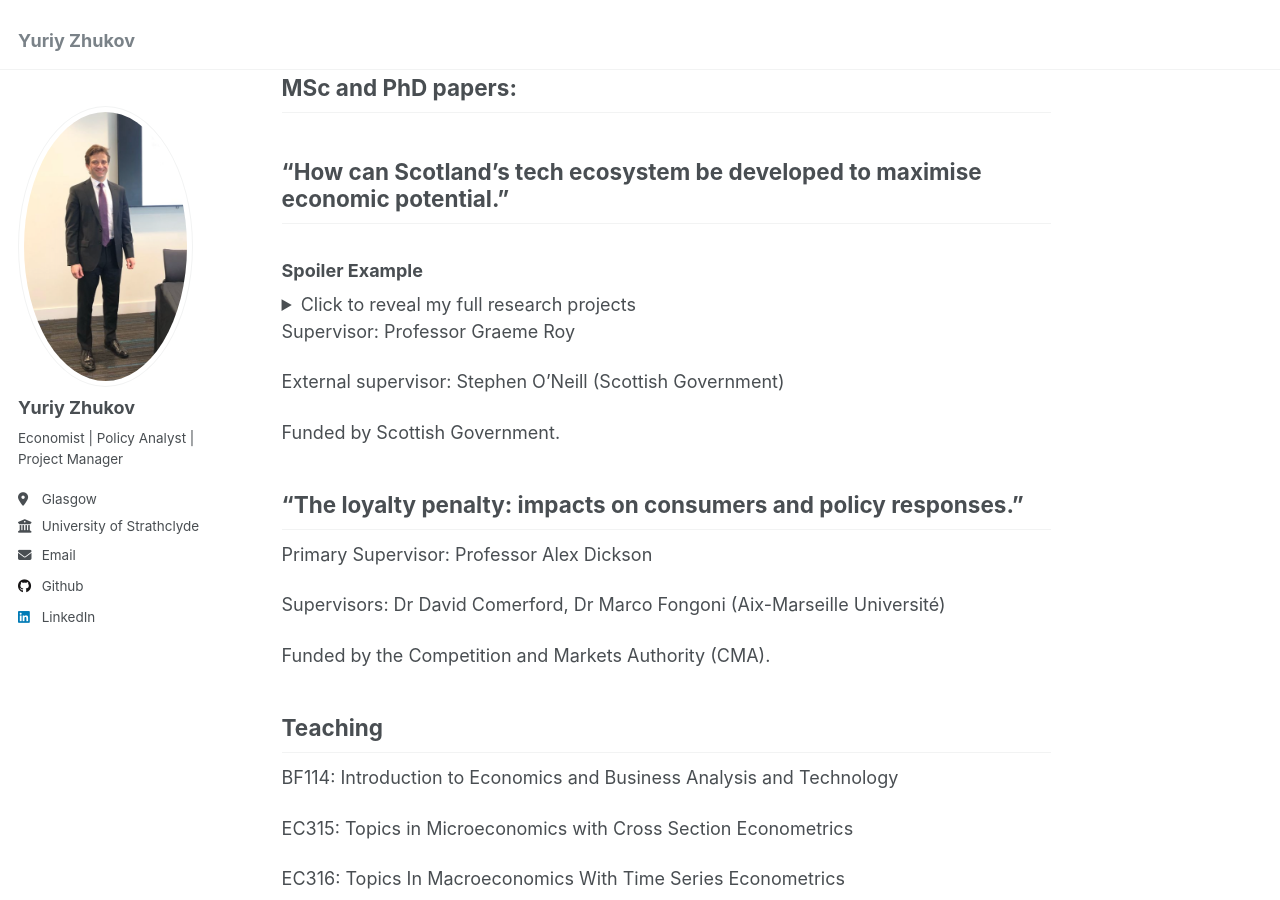
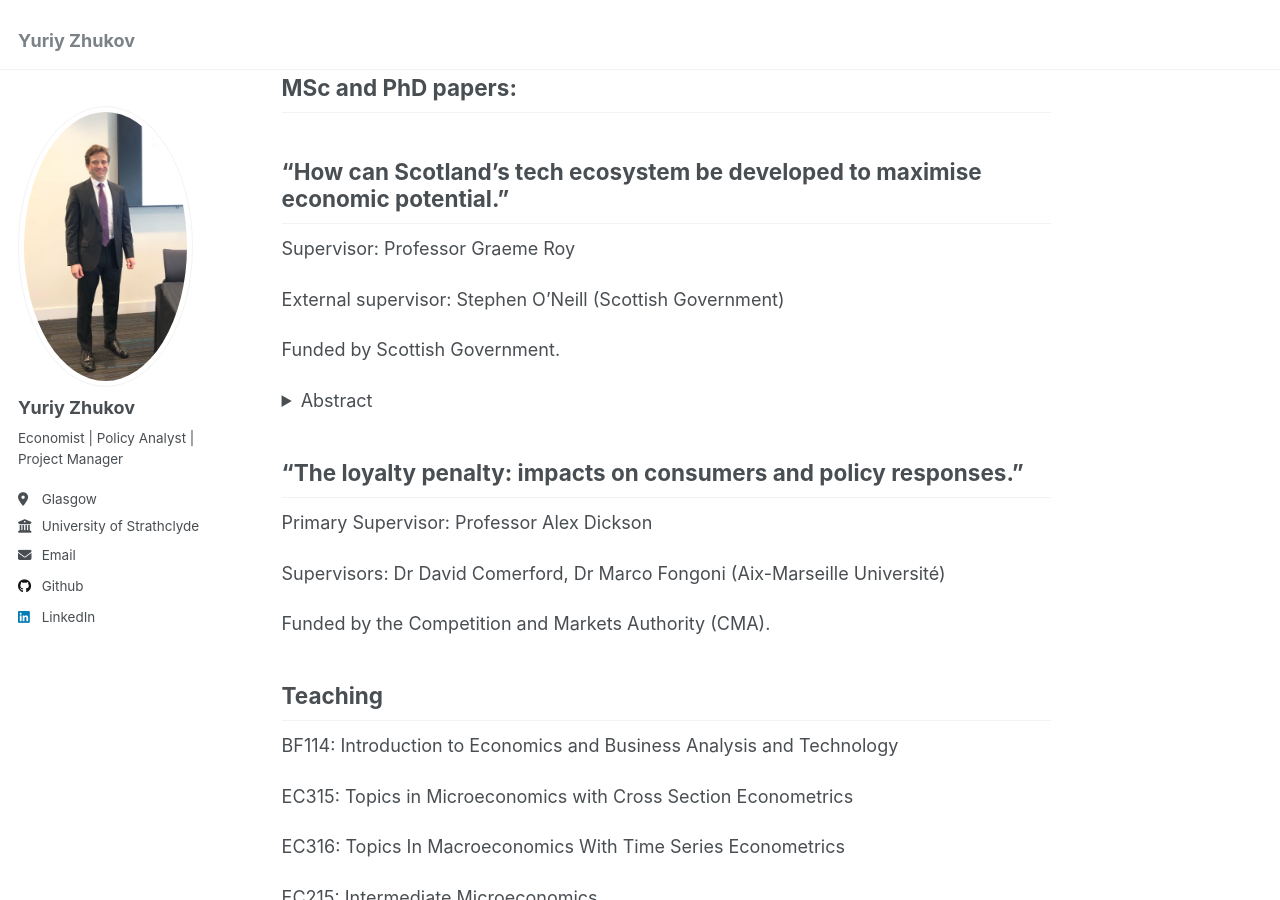
Before and after one commit to yurizhukov/yurizhukov.github.io, a Jekyll site: the page built from _pages/about.md, in a window 1280 px wide and 900 px high, scrolled down 323 px. Built offline with Jekyll 4.4.1, drawn with Linux system fonts in a browser that asks for light colours; part of the change alters nothing that is shown.

Commit message:
Update about.md

```diff
--- a/_pages/about.md
+++ b/_pages/about.md
@@ -23,19 +23,19 @@ MSc and PhD papers:
 
 “How can Scotland's tech ecosystem be developed to maximise economic potential.”
 ------
-### Spoiler Example
-
-<details>
-  <summary>Click to reveal my full research projects</summary>
-  <p>Here are additional details on the research papers and projects I am working on...</p>
-  <p>More content can be hidden here, such as drafts or unpublished work.</p>
-</details>
-
 Supervisor: Professor Graeme Roy
 
 External supervisor: Stephen O’Neill (Scottish Government)
 
 Funded by Scottish Government.
+
+<details>
+  <summary>Abstract</summary>
+  <p><span style="font-size: 0.8em;">In this paper I clarify the theoretical background of what “tech ecosystem” means and how a business ecosystem approach can be used in the tech industry. I outline the main actors of the tech ecosystem: (1) enterprises and entrepreneurs; (2) accelerators and incubators; (3) educational bodies; (4) sources of finance and funding; (5) policymakers. All these actors co-exist in the environment of the tech ecosystem and, as part of it, have an impact on each other. I draw attention to high growth firms, also known as the scaleups, which are the largest contributors to economic growth. As a result of this theoretical background, a better understanding of Scotland’s tech ecosystem achieved and an explicit mind map has been build. </span></p>
+  <p><span style="font-size: 0.8em;">I review case studies from other regions to understand what kind of best practices we could apply to improve Scotland’s tech ecosystem. And as a result, I provide twelve policy recommendations which we suggest for consideration in the long-term strategic plan of the development of Scotland’s ecosystem.</span></p>
+</details>
+
+
 
 “The loyalty penalty: impacts on consumers and policy responses.”
 ------
```
